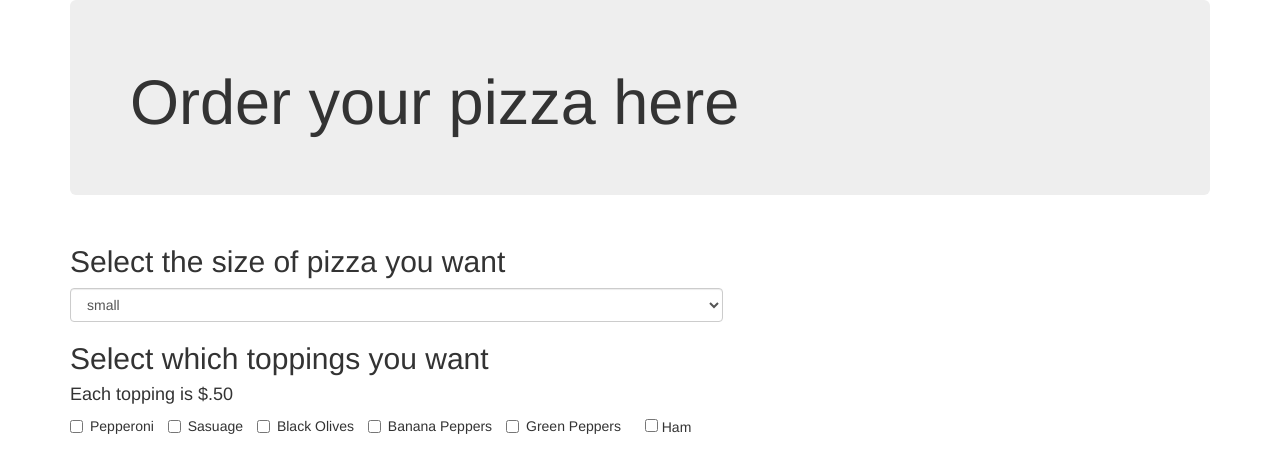
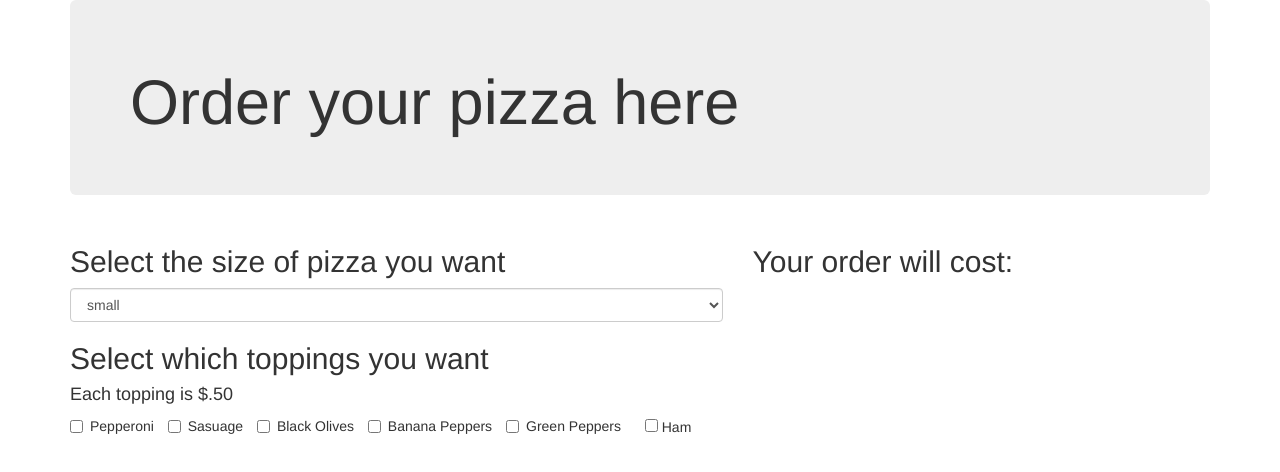
Before and after one commit to londonb/pizzaorder, a plain HTML site: page index.html in a window 1280 px wide. Drawn offline with nearby package versions, Linux system fonts and the light colour scheme.

Commit message:
add a place to display the total cost

```diff
--- a/index.html
+++ b/index.html
@@ -44,8 +44,13 @@
           <label class="radio-inline">
             <input type="checkbox" id="inlineCheckbox6" value="option6"> Ham
           </label>
-        </div> <!--END ROW-->
-      </div> <!--END LEFT COLLUMN-->
+        </div> <!--END LEFT COLLUMN-->
+
+        <div class="col-sm-5">
+          <h2>Your order will cost:</h2>
+        </div>
+
+      </div> <!--END ROW-->
 
     </div> <!--END MAIN BODY CONTAINER-->
 
```
